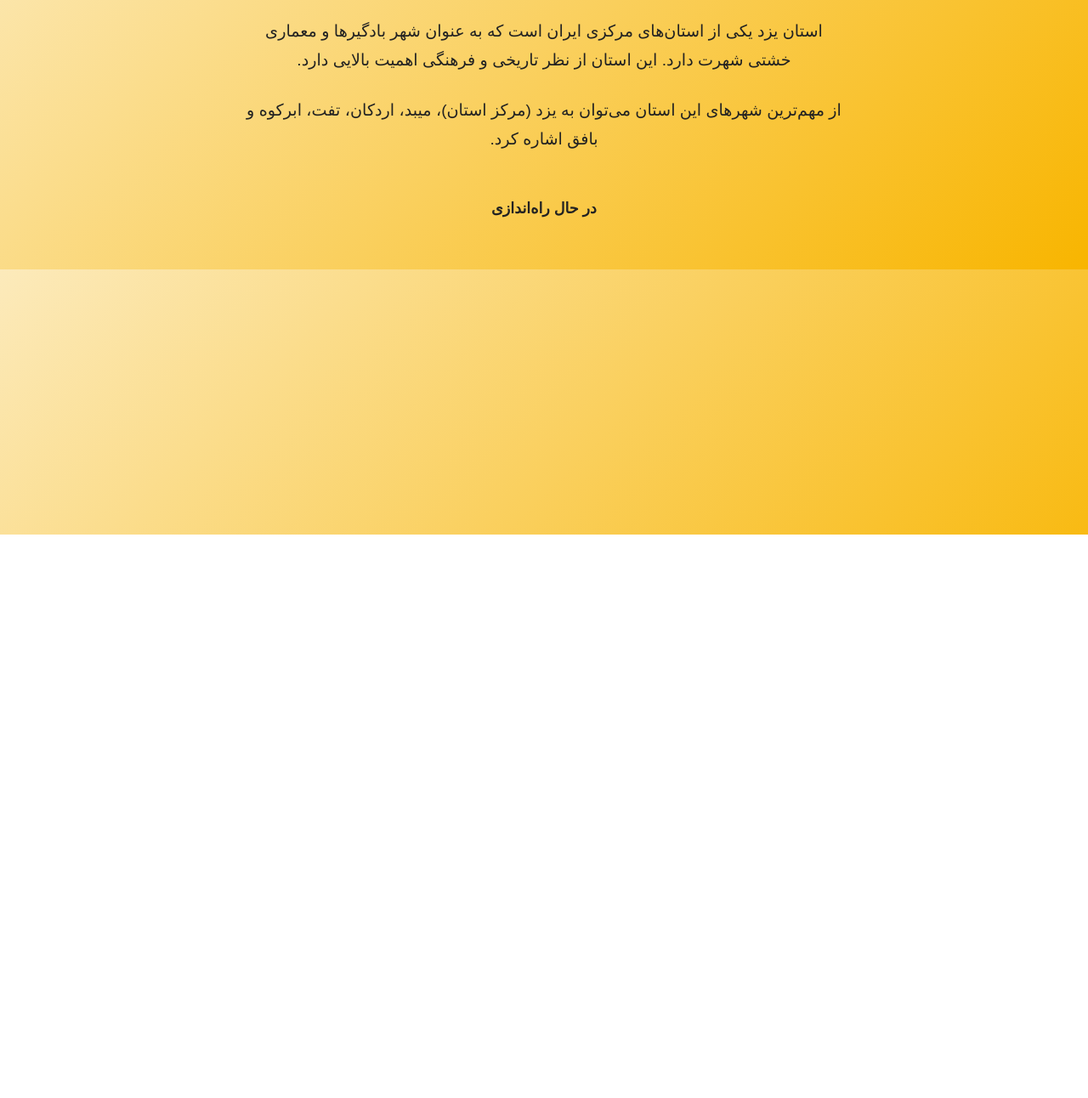
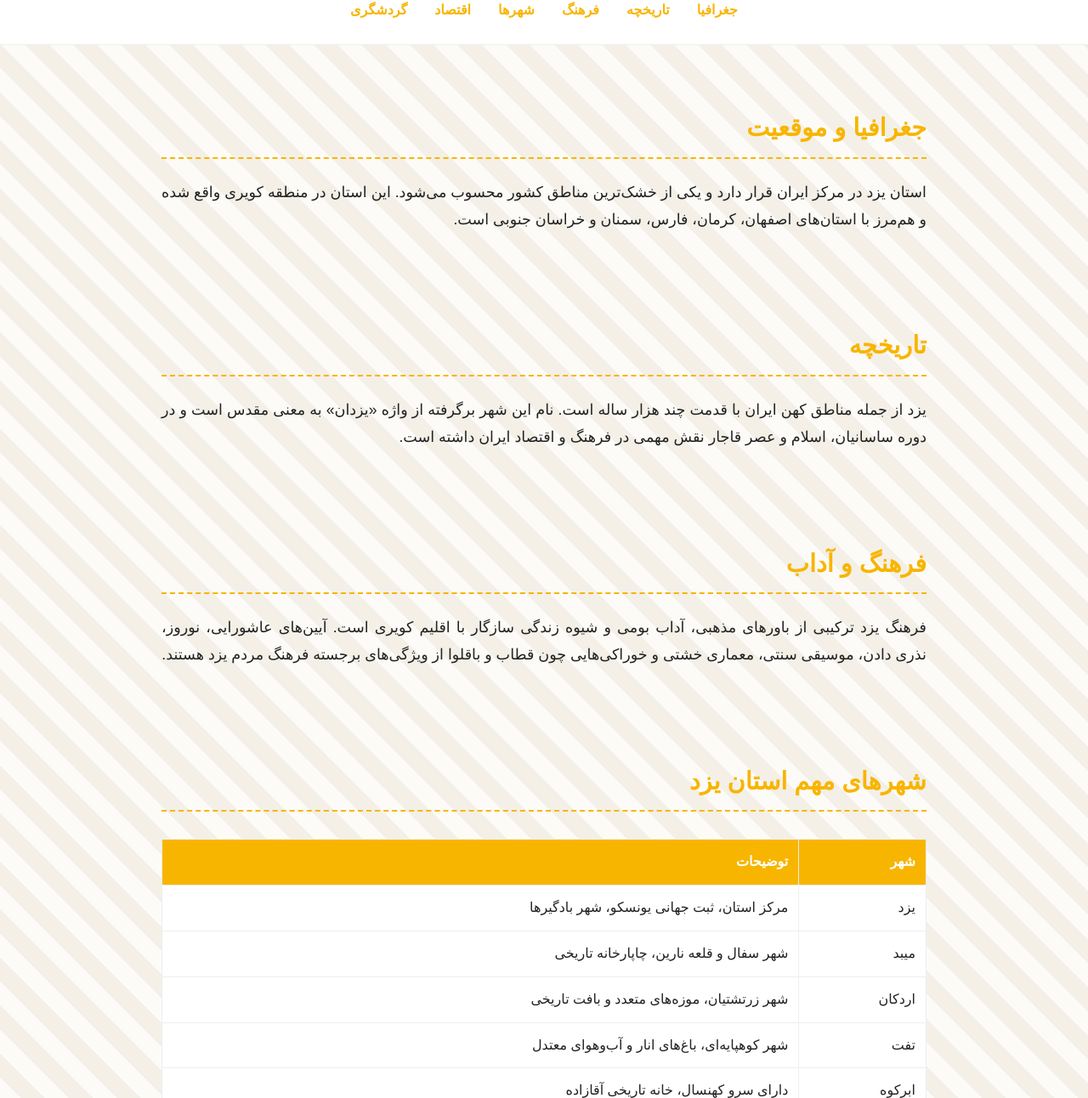
Before and after one commit to derakhtdarya/yazdpedia, a plain HTML site: page index.html in a window 1280 px wide. Shown: the part 171-1463 px from the top of the page at 85% size. Before the commit the page ends 800 px from the top, so only its background shows below. Drawn offline with Linux system fonts and the light colour scheme; a web font is replaced by a local one.

Commit message:
Update index.html

```diff
--- a/index.html
+++ b/index.html
@@ -1,39 +1,158 @@
-<!DOCTYPE html>
-<html lang="fa" dir="rtl">
+<!DOCTYPE html><html lang="fa" dir="rtl">
 <head>
   <meta charset="UTF-8">
   <meta name="viewport" content="width=device-width, initial-scale=1.0">
-  <title>یزد پدیا</title>
+  <title>دانشنامه یزدپدیا</title>
   <link href="https://cdnjs.cloudflare.com/ajax/libs/vazir-font/30.1.0/font-face.css" rel="stylesheet">
   <style>
+    html {
+      scroll-behavior: smooth;
+    }
     body {
       font-family: Vazirmatn, Vazir, sans-serif;
-      background: linear-gradient(135deg, #FCEABB, #F8B500);
+      background: linear-gradient(135deg, #fdfbf7 0%, #f4f0e8 100%);
       color: #222;
+      margin: 0;
+      padding: 0;
+      line-height: 1.8;
+      background-image: repeating-linear-gradient(45deg, #fdfbf7, #fdfbf7 20px, #f4f0e8 20px, #f4f0e8 40px);
+    }
+    header {
+      background: #f9d342;
+      padding: 2rem;
       text-align: center;
-      padding: 3rem 1rem;
-      line-height: 1.8;
+      box-shadow: 0 2px 4px rgba(0,0,0,0.1);
     }
-    h1 {
-      font-size: 3rem;
-      margin-bottom: 1rem;
+    header h1 {
+      font-size: 2.8rem;
+      margin: 0;
+    }
+    nav {
+      background: #fff;
+      padding: 1rem;
+      display: flex;
+      justify-content: center;
+      flex-wrap: wrap;
+      border-bottom: 1px solid #eee;
+      position: sticky;
+      top: 0;
+      z-index: 10;
+    }
+    nav a {
+      margin: 0.5rem 1rem;
+      text-decoration: none;
+      color: #f8b500;
+      font-weight: bold;
+      border-bottom: 2px solid transparent;
+      transition: border-color 0.3s;
+    }
+    nav a:hover {
+      border-bottom: 2px solid #f8b500;
+    }
+    section {
+      max-width: 900px;
+      margin: 2rem auto;
+      padding: 1rem;
+    }
+    h2 {
+      color: #f8b500;
+      font-size: 1.8rem;
+      border-bottom: 2px dashed #f8b500;
+      padding-bottom: 0.5rem;
     }
     p {
-      font-size: 1.2rem;
-      max-width: 700px;
-      margin: 0 auto 1.5rem;
+      margin-bottom: 1.2rem;
+      font-size: 1.1rem;
+      text-align: justify;
+    }
+    ul {
+      list-style: none;
+      padding: 0;
+    }
+    li {
+      margin-bottom: 1rem;
+      background: #fffefa;
+      padding: 1rem;
+      border-radius: 8px;
+      box-shadow: 0 1px 3px rgba(0,0,0,0.05);
+    }
+    table {
+      width: 100%;
+      border-collapse: collapse;
+      background-color: #fff;
+      margin: 2rem 0;
+    }
+    table, th, td {
+      border: 1px solid #eee;
+    }
+    th, td {
+      padding: 0.75rem;
+      text-align: right;
+    }
+    th {
+      background-color: #f8b500;
+      color: white;
     }
     footer {
+      background: #f8b500;
+      text-align: center;
+      padding: 1rem;
+      color: white;
       margin-top: 3rem;
-      font-weight: bold;
-      font-size: 1.1rem;
     }
   </style>
 </head>
 <body>
-  <h1>یزد پدیا</h1>
-  <p>استان یزد یکی از استان‌های مرکزی ایران است که به عنوان شهر بادگیرها و معماری خشتی شهرت دارد. این استان از نظر تاریخی و فرهنگی اهمیت بالایی دارد.</p>
-  <p>از مهم‌ترین شهرهای این استان می‌توان به یزد (مرکز استان)، میبد، اردکان، تفت، ابرکوه و بافق اشاره کرد.</p>
-  <footer>در حال راه‌اندازی</footer>
+  <header>
+    <h1>دانشنامه یزدپدیا</h1>
+  </header>
+  <nav>
+    <a href="#location">جغرافیا</a>
+    <a href="#history">تاریخچه</a>
+    <a href="#culture">فرهنگ</a>
+    <a href="#cities">شهرها</a>
+    <a href="#economy">اقتصاد</a>
+    <a href="#tourism">گردشگری</a>
+  </nav>
+  <section id="location">
+    <h2>جغرافیا و موقعیت</h2>
+    <p>استان یزد در مرکز ایران قرار دارد و یکی از خشک‌ترین مناطق کشور محسوب می‌شود. این استان در منطقه کویری واقع شده و هم‌مرز با استان‌های اصفهان، کرمان، فارس، سمنان و خراسان جنوبی است.</p>
+  </section>
+  <section id="history">
+    <h2>تاریخچه</h2>
+    <p>یزد از جمله مناطق کهن ایران با قدمت چند هزار ساله است. نام این شهر برگرفته از واژه «یزدان» به معنی مقدس است و در دوره ساسانیان، اسلام و عصر قاجار نقش مهمی در فرهنگ و اقتصاد ایران داشته است.</p>
+  </section>
+  <section id="culture">
+    <h2>فرهنگ و آداب</h2>
+    <p>فرهنگ یزد ترکیبی از باورهای مذهبی، آداب بومی و شیوه زندگی سازگار با اقلیم کویری است. آیین‌های عاشورایی، نوروز، نذری دادن، موسیقی سنتی، معماری خشتی و خوراکی‌هایی چون قطاب و باقلوا از ویژگی‌های برجسته فرهنگ مردم یزد هستند.</p>
+  </section>
+  <section id="cities">
+    <h2>شهرهای مهم استان یزد</h2>
+    <table>
+      <thead>
+        <tr><th>شهر</th><th>توضیحات</th></tr>
+      </thead>
+      <tbody>
+        <tr><td>یزد</td><td>مرکز استان، ثبت جهانی یونسکو، شهر بادگیرها</td></tr>
+        <tr><td>میبد</td><td>شهر سفال و قلعه نارین، چاپارخانه تاریخی</td></tr>
+        <tr><td>اردکان</td><td>شهر زرتشتیان، موزه‌های متعدد و بافت تاریخی</td></tr>
+        <tr><td>تفت</td><td>شهر کوهپایه‌ای، باغ‌های انار و آب‌وهوای معتدل</td></tr>
+        <tr><td>ابرکوه</td><td>دارای سرو کهنسال، خانه تاریخی آقازاده</td></tr>
+        <tr><td>بافق</td><td>شهر معدنی، طبیعت‌گردی در کویر و رمل‌های زیبا</td></tr>
+        <tr><td>مهریز</td><td>دارای باغ دولت‌آباد، قنات و مناطق تاریخی</td></tr>
+      </tbody>
+    </table>
+  </section>
+  <section id="economy">
+    <h2>اقتصاد</h2>
+    <p>اقتصاد استان یزد مبتنی بر صنعت (کاشی، سرامیک، نساجی، فولاد)، صنایع دستی و معادن است. همچنین در حوزه کشاورزی محصولات خاصی مانند پسته و انار تولید می‌شود.</p>
+  </section>
+  <section id="tourism">
+    <h2>جاذبه‌های گردشگری</h2>
+    <p>از جاذبه‌های مهم استان می‌توان به مسجد جامع یزد، میدان امیرچخماق، باغ دولت‌آباد، آتشکده زرتشتیان و بافت تاریخی یزد اشاره کرد.</p>
+  </section>
+  <footer>
+    در حال توسعه و بروزرسانی
+  </footer>
 </body>
 </html>
```
